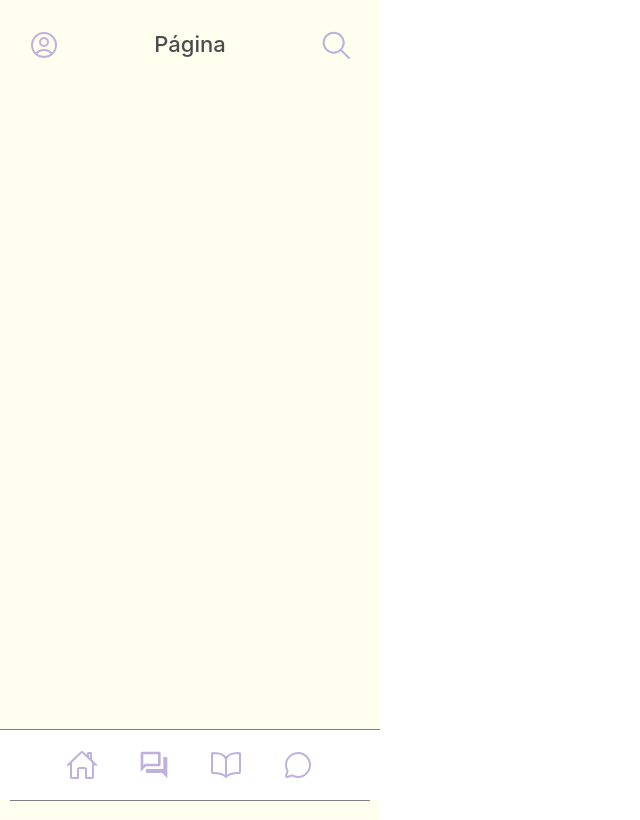
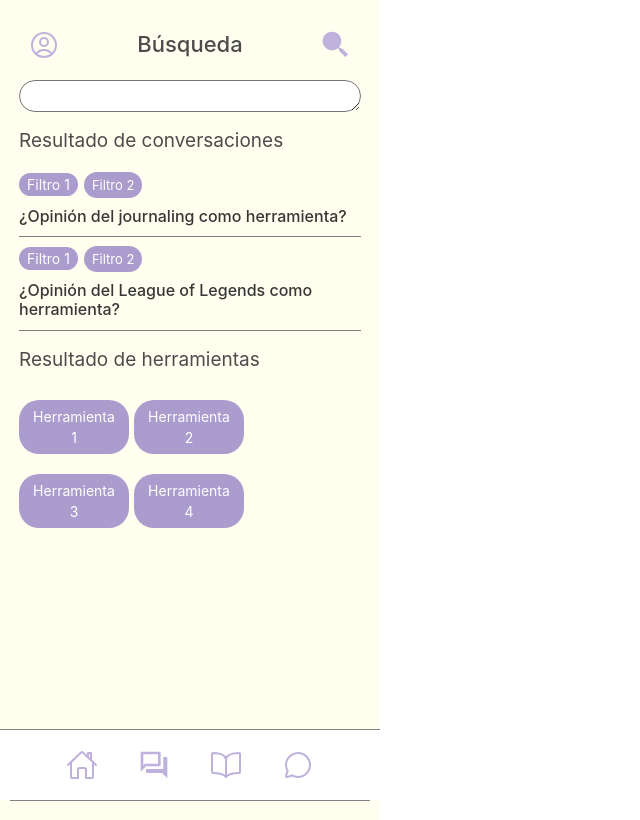
Before and after one commit to Akogahira/Ether, a React (Vite) app: page /Busqueda in a window 1280 px wide. Before the commit this address had no page. Shown: the whole page, without its empty margins (0-640 px from the left). Built offline with nearby package versions, Linux system fonts and the light colour scheme.

Commit message:
Prototipo estilos Búsqueda

```diff
--- a/src/App.jsx
+++ b/src/App.jsx
@@ -13,6 +13,7 @@ import SubirHerr from './pages/SubirHerr';
 import ChatEsp from './pages/ChatEsp';
 import InicioSesion from './pages/InicioSesion';
 import InicioRegistro from './pages/InicioRegistro';
+import Busqueda from './pages/Busqueda';
 
 const App = () => (
   <Router>
@@ -31,6 +32,7 @@ const App = () => (
         <Route path="/ChatEsp" element={<ChatEsp />} />
         <Route path="/InicioSesion" element={<InicioSesion />} />
         <Route path="/InicioRegistro" element={<InicioRegistro />} />
+        <Route path="/Busqueda" element={<Busqueda />} />
       </Routes>
     </Layout>
 
--- a/src/components/Layout.jsx
+++ b/src/components/Layout.jsx
@@ -1,6 +1,6 @@
 import { Link, useLocation } from 'react-router-dom';
 import { HiOutlineUserCircle, HiUserCircle } from "react-icons/hi2";
-import { GoSearch } from "react-icons/go";
+import { BiSearchAlt2, BiSolidSearchAlt2 } from "react-icons/bi";
 import { IoHome, IoHomeOutline } from "react-icons/io5";
 import { MdForum, MdOutlineForum } from "react-icons/md";
 import { IoBookSharp, IoBookOutline } from "react-icons/io5";
@@ -20,6 +20,7 @@ const Layout = ({ children }) => {
   const isSubirConvPage = location.pathname === '/SubirConv';
   const isConvEspPage = location.pathname === '/ConversacionEsp';
   const isHerrEspPage = location.pathname === '/HerramientaEsp';
+  const isBuscarPage = location.pathname === '/Busqueda';
 
   const getPageName = () => {
     switch (true) {
@@ -43,6 +44,8 @@ const Layout = ({ children }) => {
         return "Subir conversación";
       case isSubirHerrPage:
         return "Publicar herramienta";
+      case isBuscarPage:
+        return "Búsqueda";
       default:
         return "Página";
     }
@@ -56,7 +59,10 @@ const Layout = ({ children }) => {
             {isPerfilPage ? <HiUserCircle /> : <HiOutlineUserCircle />}
           </Link>
           <h2>{getPageName()}</h2>
-          <Link to="/"><GoSearch /></Link>
+          <Link to="/Busqueda">
+            {isBuscarPage ? <BiSolidSearchAlt2 /> :
+              <BiSearchAlt2 />}
+          </Link>
         </Nav2>
       </Footer2>
 
--- a/src/components/Layout.styles.js
+++ b/src/components/Layout.styles.js
@@ -935,3 +935,24 @@ export const BotonSubirConv = styled.button`
 
 
 ///MODALES
+
+
+///BUSQUEDA
+export const BusquedaHerramientas = styled.div`
+display: flex;
+flex-wrap: wrap;
+flex-direction: row;
+`;
+
+export const ResultHerr = styled.div`
+display: flex;
+  padding: 6px 10px;
+  font-weight: normal;
+  font-size: 14px;
+  background-color: #ab9cce;
+  border-radius: 20px;
+  text-align: center;
+  color: white;
+  max-width: 90px;
+  margin: 10px 5px 10px 0;
+`;
--- /dev/null
+++ b/src/pages/Busqueda.jsx
@@ -0,0 +1,56 @@
+import { ContainerMain, Divider, Tag, TagConver, TextFieldContainer, TextFieldConver, TituloConvEsp, TituloHomeGenerico, BusquedaHerramientas, ResultHerr } from '../components/Layout.styles';
+
+const SubirHerr = () => {
+  return (
+    <ContainerMain>
+      <TextFieldContainer>
+        <TextFieldConver></TextFieldConver>
+      </TextFieldContainer>
+
+      <TituloHomeGenerico><h2>Resultado de conversaciones</h2></TituloHomeGenerico>
+
+      <div>
+        <div>
+          <TagConver style={{ marginRight: '6px' }}>Filtro 1</TagConver><Tag>Filtro 2</Tag>
+        </div>
+        <div>
+          <TituloConvEsp style={{ marginTop: '6px' }}>¿Opinión del journaling como herramienta?</TituloConvEsp>
+        </div>
+      </div>
+
+      <Divider></Divider>
+      <div>
+        <div>
+          <TagConver style={{ marginRight: '6px' }}>Filtro 1</TagConver><Tag>Filtro 2</Tag>
+        </div>
+        <div>
+          <TituloConvEsp style={{ marginTop: '6px' }}>¿Opinión del League of Legends como herramienta?</TituloConvEsp>
+        </div>
+      </div>
+
+      <Divider></Divider>
+
+
+      <TituloHomeGenerico><h2>Resultado de herramientas</h2></TituloHomeGenerico>
+
+      <BusquedaHerramientas>
+        <ResultHerr>
+          Herramienta 1
+        </ResultHerr>
+        <ResultHerr>
+          Herramienta 2
+        </ResultHerr>
+        <ResultHerr>
+          Herramienta 3
+        </ResultHerr>
+        <ResultHerr>
+          Herramienta 4
+        </ResultHerr>
+      </BusquedaHerramientas>
+
+    </ContainerMain>
+
+  );
+};
+
+export default SubirHerr;
```
